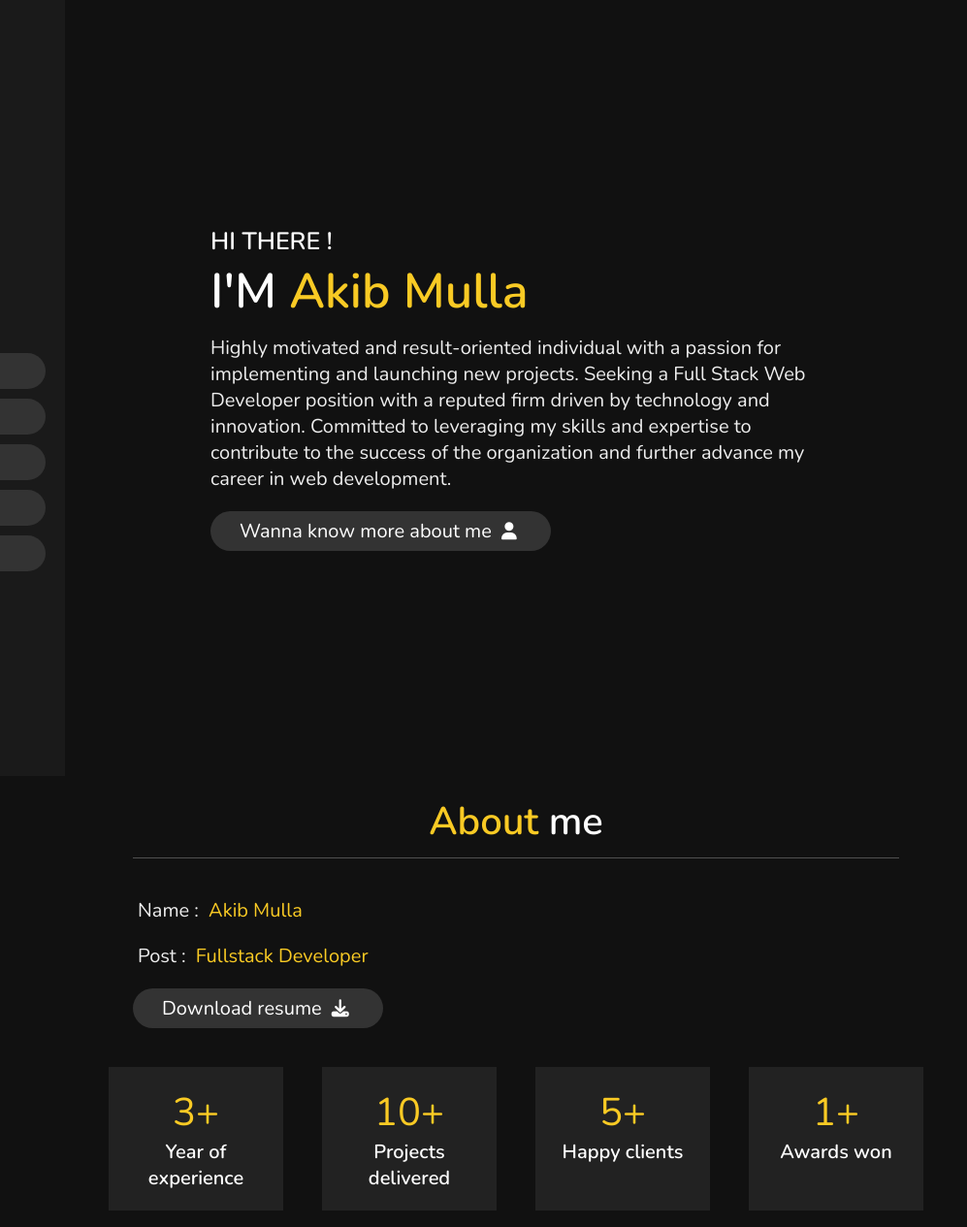
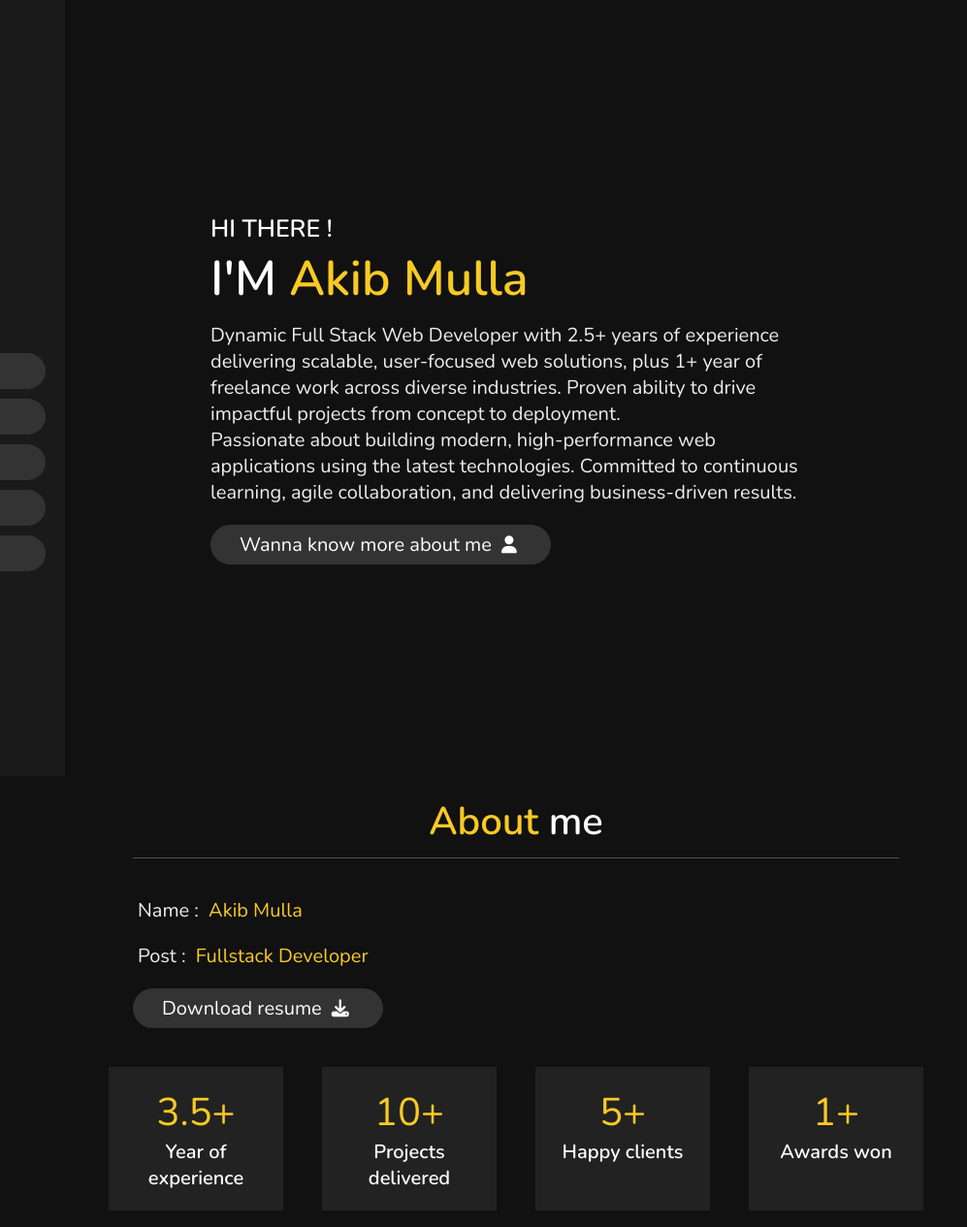
Before and after one commit to ItzzAkib07/DopeFolio, a plain HTML site: page index.html in a window 1280 px wide. Shown: the top 1265 px of the page at 97% size, 283-1280 px from the left. Drawn offline with nearby package versions, Linux system fonts and the light colour scheme.

Commit message:
updated my profile summary

```diff
--- a/index.html
+++ b/index.html
@@ -83,11 +83,10 @@
         <h3>HI THERE !</h3>
         <h1>I'M <span>Akib Mulla</span></h1>
         <p>
-            Highly motivated and result-oriented individual with a passion for implementing
-            and launching new projects. Seeking a Full Stack Web Developer position with a reputed
-            firm driven by technology and innovation. Committed to leveraging my skills and
-            expertise to contribute to the success of the organization and further advance my
-            career in web development.
+            Dynamic Full Stack Web Developer with 2.5+ years of experience delivering scalable, user-focused web solutions,
+            plus 1+ year of freelance work across diverse industries. Proven ability to drive impactful projects from concept to
+            deployment. <br/> Passionate about building modern, high-performance web applications using the latest technologies.
+            Committed to continuous learning, agile collaboration, and delivering business-driven results.
         </p>
         <a href="#about"><button class="btn">Wanna know more about me <i class="fas fa-user"></i></button></a>
 
@@ -116,7 +115,7 @@
             <div class="counter" data-aos="fade-left">
 
                 <div class="box">
-                    <span>3+</span>
+                    <span>3.5+</span>
                     <h3>Year of experience</h3>
                 </div>
 
```
